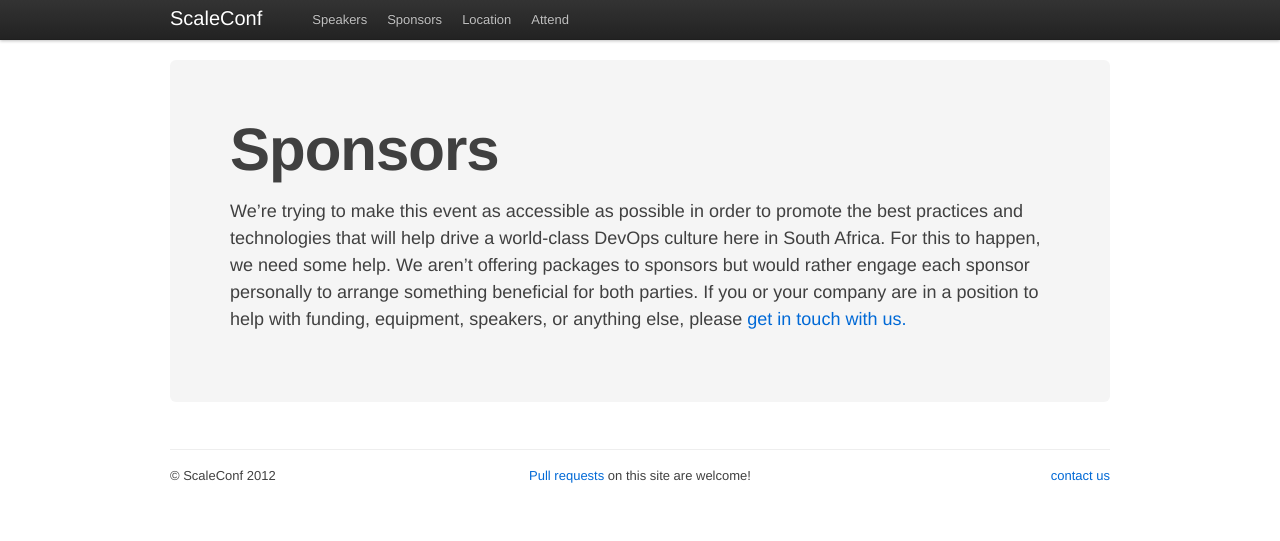
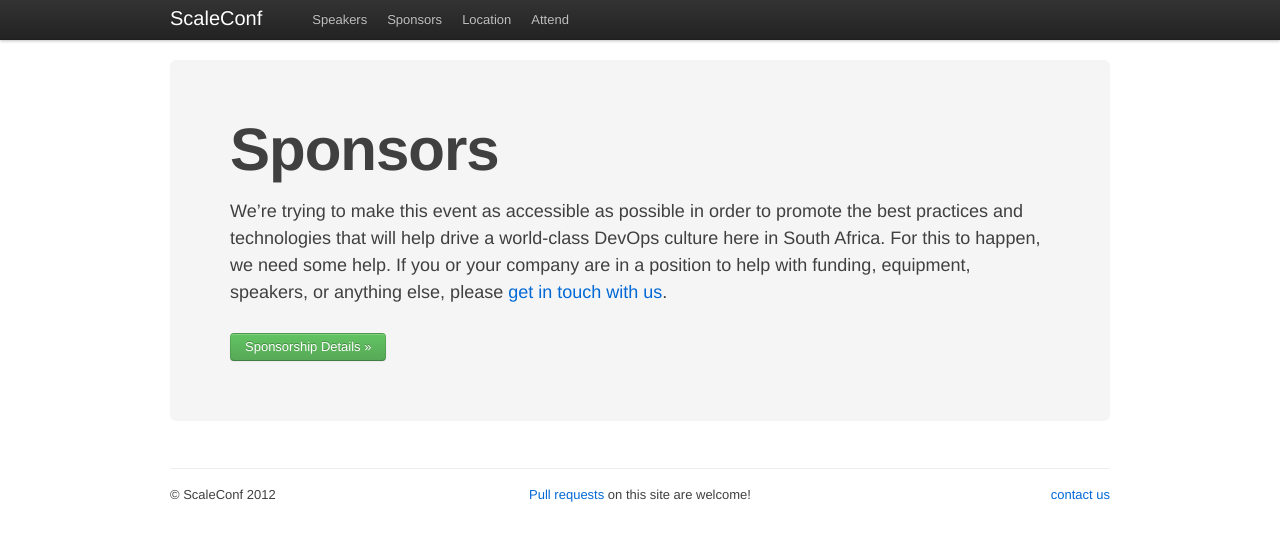
Before and after one commit to scaleconf/scaleconf.github.com, a Jekyll site: the page built from sponsors.html, in a window 1280 px wide. Shown: the top 541 px of the page. Built offline with Jekyll 4.4.1, drawn with Linux system fonts in a browser that asks for light colours; Markdown is read by kramdown in place of the engine named in the settings.

Commit message:
some fixes

```diff
--- a/attend.html
+++ b/attend.html
@@ -12,8 +12,8 @@
           <div class='span-two-thirds'>
               <p style=font-weight:bold;'>Because you're an early bird, the fee for the conference is only R1000.00 via EFT, or $130 via other payment methods. This offer is valid until 1 January, after which the price will be R1500 or $180. This conference is non-profit, and any unspent money will go to charity. </p>
               <p>The ticket includes entrance, lunch on both days, great speakers, and the opportunity to network with others in the industry.</p>
-              <p style='font-size:13px; color:#555; font-style:italic;'>We are using eventbrite as our payment processor, and the organising beneficiary for ScaleConf is LessFuss. If you would like more information on lessfuss, please visit <a href='http://lessfuss.co.za/'>lessfuss.co.za</a>.
-              If you have any problems at all with payment, please email info@scaleconf.org and we will help you out!</p>
+              <p style='font-size:13px; color:#555; font-style:italic;'>We are using eventbrite as our payment processor, and the organising beneficiary for ScaleConf is Lessfuss. If you would like more information on lessfuss, please visit <a href='http://lessfuss.co.za/'>lessfuss.co.za</a>.
+              If you have any problems at all with payment, please email <a href='mailto:info@scaleconf.org'>info@scaleconf.org</a> and we will help you out!</p>
           </div>
           <div class='span-one-third'>
               <p>
--- a/sponsors.html
+++ b/sponsors.html
@@ -9,10 +9,11 @@
           <br/>
           <p>
               We&#8217;re trying to make this event as accessible as possible in order to promote the best practices and technologies that will help drive
-              a world-class DevOps culture here in South Africa. For this to happen, we need some help. We aren&#8217;t offering packages to sponsors but
-              would rather engage each sponsor personally to arrange something beneficial for both parties. If you or your company are in a position to help
-              with funding, equipment, speakers, or anything else, please <a href='/contact-us'>get in touch with us.</a>
-          </p>
+              a world-class DevOps culture here in South Africa. For this to happen, we need some help. If you or your company are in a position to help
+              with funding, equipment, speakers, or anything else, please <a href='/contact-us'>get in touch with us</a>.
+           </p><br/>
+           <a class='btn success' href='/sponsor-details'>Sponsorship Details &raquo;</a>
+
       </div>
 
       <!-- Example row of columns -->
```
Also changed, not shown: location.html (+15 -5 lines), sponsor-details.html (+4 -4 lines).
